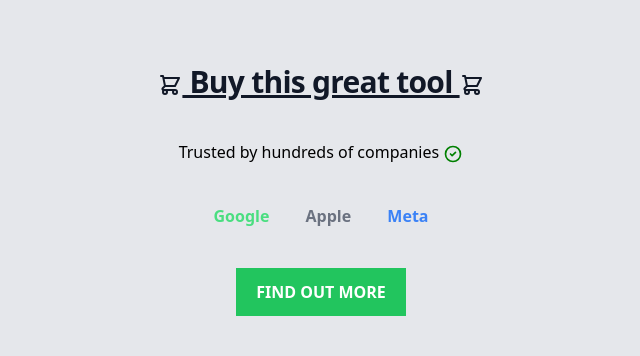
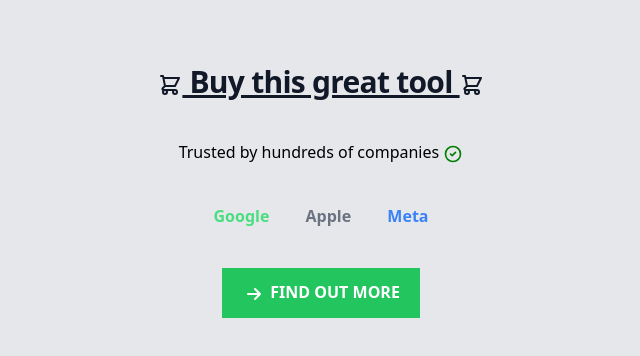
Before and after one commit to dapolc/tool, a website: page index.html in a window 1280 px wide. Shown: the whole page, without its empty margins (319-959 px from the left). Drawn offline with Linux system fonts and the light colour scheme.

Commit message:
added arrow

```diff
--- a/index.html
+++ b/index.html
@@ -30,7 +30,11 @@
             <li class="inline text-blue-500 mx-4 font-bold">Meta</li>
         </ul>
         <a href="https://www.amazon.com/Great-Tool/s?k=Great+Tool">
-          <button class="block text-white bg-green-500 px-5 py-3 mx-auto mt-10 font-bold uppercase">Find out more</button>
+          <button class="block text-white bg-green-500 px-5 py-3 mx-auto mt-10 font-bold uppercase">
+            <svg xmlns="http://www.w3.org/2000/svg" class="h-6 w-6 inline-block" fill="none" viewBox="0 0 24 24" stroke="currentColor" stroke-width="2">
+              <path stroke-linecap="round" stroke-linejoin="round" d="M13 7l5 5m0 0l-5 5m5-5H6" />
+            </svg>
+            Find out more</button>
         </a>
   </body>
 </html>
```
